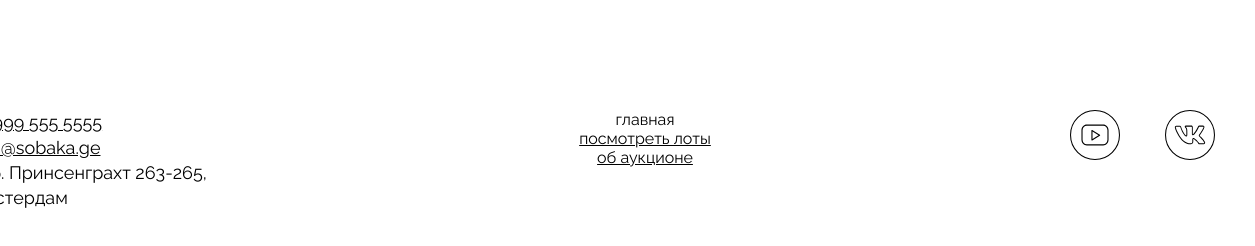
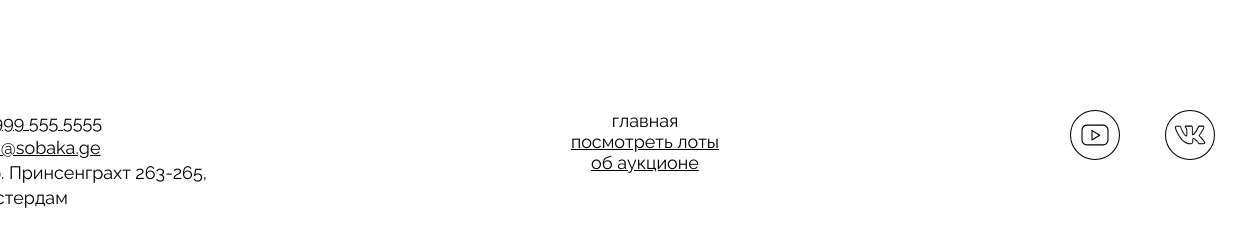
Before and after one commit to graast8/ono-tebe-nado, a plain HTML site: page index.html in a window 1280 px wide. Shown: the part 2549-2795 px from the top of the page, 0-1255 px from the left. Drawn offline with Linux system fonts and the light colour scheme.

Commit message:
Update style.css

```diff
--- a/styles/style.css
+++ b/styles/style.css
@@ -304,6 +304,8 @@ footer {
     height: 100%;
     align-items: center;
     justify-content: end;
+    font-family: Raleway, Arial, Helvetica, sans-serif;
+    font-size: 18px;
 }
 .footer__menu-link_active {
     text-decoration: none;
```
